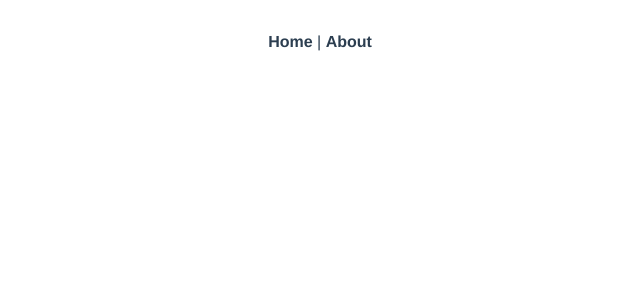
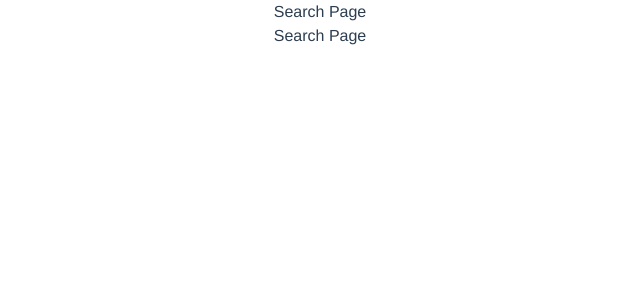
Before and after one commit to taling-externship-1/-team1-frontend, a Vue app: page /search/1 in a window 1280 px wide. Before the commit this address had no page. Shown: the top 300 px of the page, without its empty margins (320-960 px from the left). Built offline with nearby package versions, Linux system fonts and the light colour scheme.

Commit message:
라우터 추가

```diff
--- a/src/App.vue
+++ b/src/App.vue
@@ -1,7 +1,6 @@
 <template>
-  <div id="nav">
-    <router-link to="/">Home</router-link> |
-    <router-link to="/about">About</router-link>
+  <div>
+    <router-view></router-view>
   </div>
   <router-view />
 </template>
@@ -14,17 +13,4 @@
   text-align: center;
   color: #2c3e50;
 }
-
-#nav {
-  padding: 30px;
-}
-
-#nav a {
-  font-weight: bold;
-  color: #2c3e50;
-}
-
-#nav a.router-link-exact-active {
-  color: #42b983;
-}
 </style>
--- a/src/router/index.ts
+++ b/src/router/index.ts
@@ -1,19 +1,29 @@
 import { createRouter, createWebHistory, RouteRecordRaw } from 'vue-router';
-import Home from '../views/Home.vue';
 
 const routes: Array<RouteRecordRaw> = [
   {
-    path: '/',
-    name: 'Home',
-    component: Home,
+    path: '/main',
+    redirect: '/',
   },
   {
-    path: '/about',
-    name: 'About',
-    // route level code-splitting
-    // this generates a separate chunk (about.[hash].js) for this route
-    // which is lazy-loaded when the route is visited.
-    component: () => import(/* webpackChunkName: "about" */ '../views/About.vue'),
+    path: '/',
+    name: 'Main',
+    component: () => import(/* webpackChunkName: "main" */ '@/views/MainPage.vue'),
+  },
+  {
+    path: '/login',
+    name: 'Login',
+    component: () => import(/* webpackChunkName: "login" */ '@/views/LoginPage.vue'),
+  },
+  {
+    path: '/class/:id',
+    name: 'ClassDetail',
+    component: () => import(/* webpackChunkName: "class" */ '@/views/ClassDetailPage.vue'),
+  },
+  {
+    path: '/search/:keyword',
+    name: 'Search',
+    component: () => import(/* webpackChunkName: "main" */ '@/views/SearchPage.vue'),
   },
 ];
 
--- a/src/views/About.vue
+++ /dev/null
@@ -1,5 +0,0 @@
-<template>
-  <div class="about">
-    <h1>This is an about page</h1>
-  </div>
-</template>
--- a/src/views/Home.vue
+++ /dev/null
@@ -1,18 +0,0 @@
-<template>
-  <div class="home">
-    <img alt="Vue logo" src="../assets/logo.png" />
-    <HelloWorld msg="Welcome to Your Vue.js + TypeScript App" />
-  </div>
-</template>
-
-<script lang="ts">
-import { defineComponent } from 'vue';
-import HelloWorld from '@/components/HelloWorld.vue'; // @ is an alias to /src
-
-export default defineComponent({
-  name: 'Home',
-  components: {
-    HelloWorld,
-  },
-});
-</script>
```
Also changed, not shown: src/views/NotFoundPage.vue (added).
